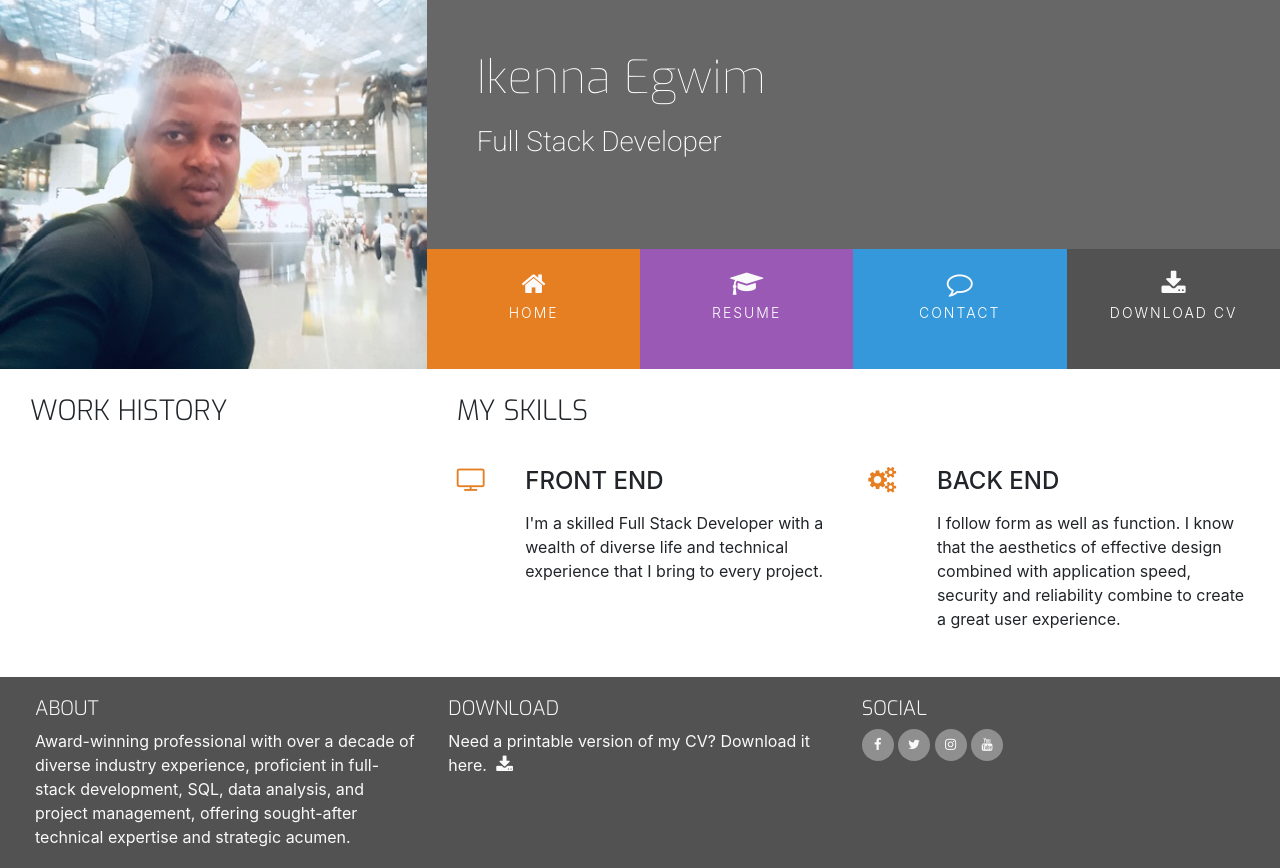
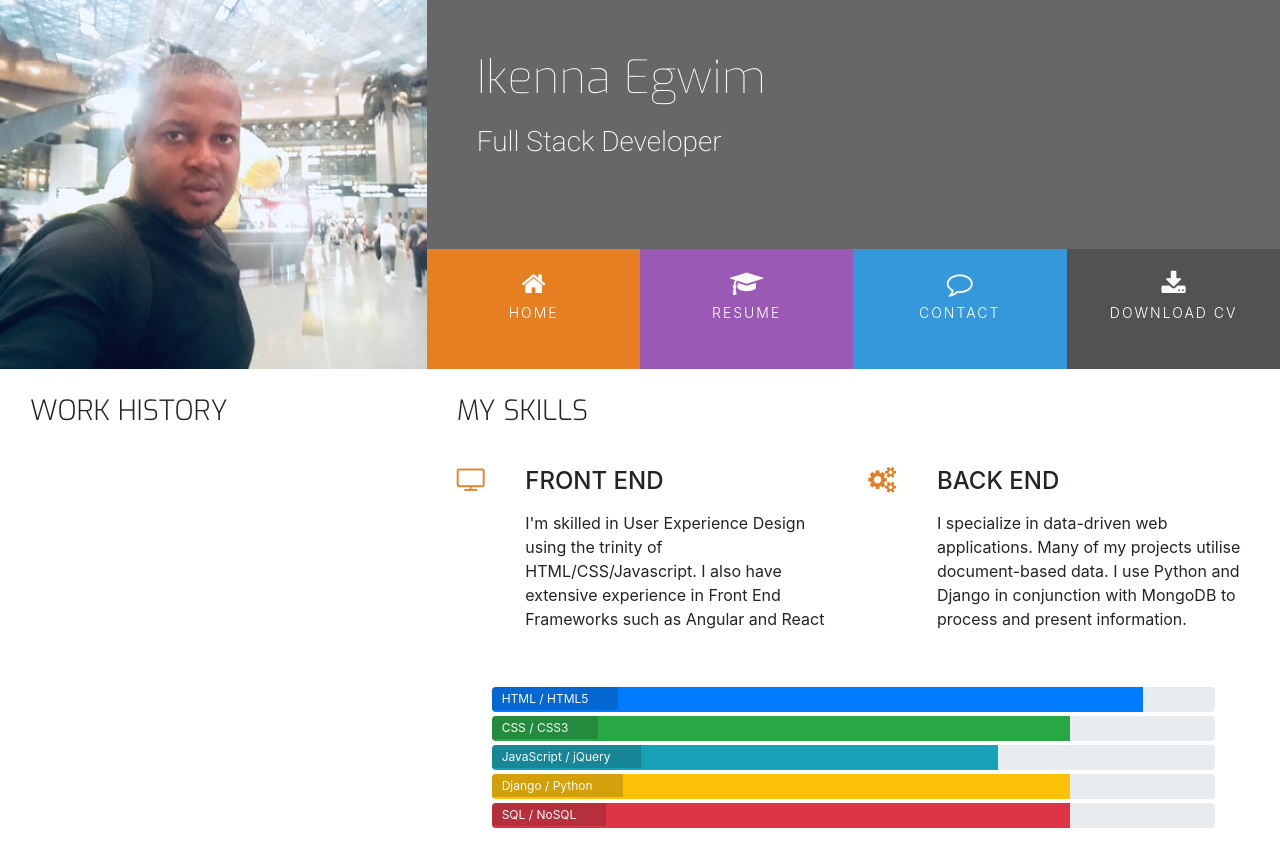
Before and after one commit to IkennaEgwim/Online-Resume, a plain HTML site: page assets/resume.html in a window 1280 px wide. Shown: the top 868 px of the page. Drawn offline with nearby package versions, Linux system fonts and the light colour scheme.

Commit message:
Added Skills Section

```diff
--- a/assets/css/style.css
+++ b/assets/css/style.css
@@ -273,3 +273,24 @@ footer {
     position: relative;
     width: 60%;
 }
+
+/* ----------------------------------------Skills */
+
+.progress {
+    position: relative;
+    height: 25px;
+    margin-bottom: 4px;
+}
+
+.progress-type {
+    position: absolute;
+    left: 0px;
+    font-weight: 400;
+    padding: 3px 30px 2px 10px;
+    color: #fafafa;
+    background-color: rgba(25, 25, 25, 0.2);
+}
+
+.progress-section {
+    margin: 40px 20px;
+}
--- a/assets/resume.html
+++ b/assets/resume.html
@@ -68,7 +68,7 @@
                             <div class="col-10">
                                 <h4 class="three-reasons-heading uppercase">Front End</h4>
                                 <p>
-                                    I'm a skilled Full Stack Developer with a wealth of diverse life and technical experience that I bring to every project.
+                                    I'm skilled in User Experience Design using the trinity of HTML/CSS/Javascript. I also have extensive experience in Front End Frameworks such as Angular and React
                                 </p>
                             </div>
                         </div>
@@ -81,9 +81,43 @@
                             <div class="col-10">
                                 <h4 class="three-reasons-heading uppercase">Back End</h4>
                                 <p>
-                                    I follow form as well as function. I know that the aesthetics of effective design combined with application speed, security and reliability combine to create a great user experience.
+                                    I specialize in data-driven web applications. Many of my projects utilise document-based data. I use Python and Django in conjunction with MongoDB to process and present information.
                                 </p>
                             </div>
+                        </div>
+                    </div>
+                </div>
+                <div class="row progress-section">
+                    <div class="col">
+                        <div class="progress">
+                            <div class="progress-bar" role="progressbar" aria-valuenow="90" aria-valuemin="0" aria-valuemax="100" style="width:90%;">
+                                <span class="sr-only">90% complete</span>
+                            </div>
+                            <span class="progress-type">HTML / HTML5</span>
+                        </div>
+                        <div class="progress">
+                            <div class="progress-bar bg-success" role="progressbar" aria-valuenow="80" aria-valuemin="0" aria-valuemax="100" style="width:80%;">
+                                <span class="sr-only">80% complete</span>
+                            </div>
+                            <span class="progress-type">CSS / CSS3</span>
+                        </div>
+                        <div class="progress">
+                            <div class="progress-bar bg-info" role="progressbar" aria-valuenow="70" aria-valuemin="0" aria-valuemax="100" style="width:70%;">
+                                <span class="sr-only">70% complete</span>
+                            </div>
+                            <span class="progress-type">JavaScript / jQuery</span>
+                        </div>
+                        <div class="progress">
+                            <div class="progress-bar bg-warning" role="progressbar" aria-valuenow="80" aria-valuemin="0" aria-valuemax="100" style="width:80%;">
+                                <span class="sr-only">80% complete</span>
+                            </div>
+                            <span class="progress-type">Django / Python</span>
+                        </div>
+                        <div class="progress">
+                            <div class="progress-bar bg-danger" role="progressbar" aria-valuenow="80" aria-valuemin="0" aria-valuemax="100" style="width:80%;">
+                                <span class="sr-only">80% complete</span>
+                            </div>
+                            <span class="progress-type">SQL / NoSQL</span>
                         </div>
                     </div>
                 </div>
@@ -91,6 +125,7 @@
         </div>
 
     </section>
+
     <footer class="container-fluid">
         <div id="footer-details" class="row">
             <div class="col-sm-4">
```
